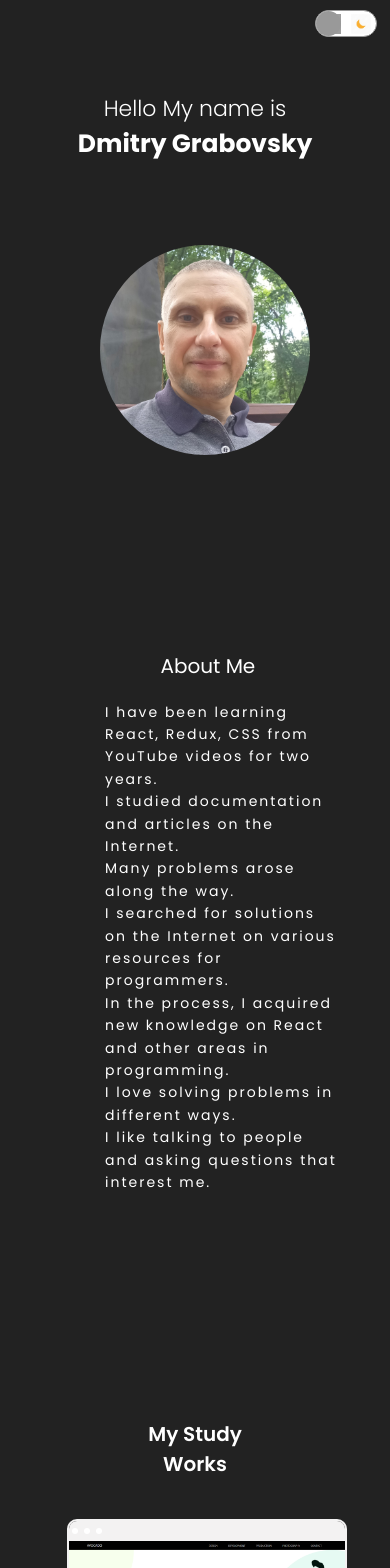
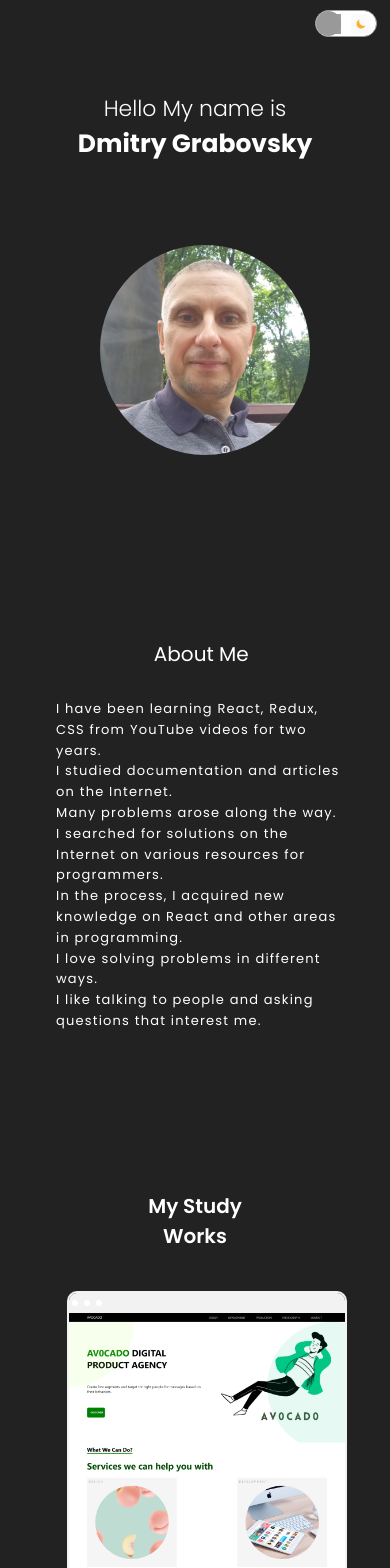
Before and after one commit to programer1983/Portfolio, a React (Create React App) app: page / in a window 390 px wide. Shown: the top 1568 px of the page. Built offline with nearby package versions, Linux system fonts and the light colour scheme; grey boxes are pictures that could not be loaded.

Commit message:
refactoring  about

```diff
--- a/src/components/about/about.css
+++ b/src/components/about/about.css
@@ -156,131 +156,237 @@
     }
 }
 
-@media screen and (max-width: 581px){
-    .a {
-        height: 50vh;
-        width: 70%;
-        margin-bottom: 60px;
+
+@media screen and (max-width: 588px){
+    .a-sub {
+        margin: 10px 10px;
+        line-height: 40px;
+    }
+}
+
+
+@media screen and (max-width: 583px){
+    .a-sub {
+        margin: 9px 9px;
+        margin-top: 30px;
     }
 }
 
 @media screen and (max-width: 579px){
-    .a-title {
-        width: 90%;
+    .a-sub {
+        margin: 8px 8px;
+        margin-top: 30px;
     }
 }
 
-@media screen and (max-width: 575px){
-    .a {
-        height: 50vh;
-        width: 70%;
-        margin-bottom: 60px;
+@media screen and (max-width: 576px){
+    .a-sub {
+        margin: 7px 7px;
+        margin-top: 30px;
     }
 }
 
-@media screen and (max-width: 550px){
-    .a {
-        margin-bottom: 90px;
-     }
-
-     .a-title {
-        font-size: 20px;
-    }
-
-     .a-sub p {
-        font-size: 14px;
-        letter-spacing: 2px;
-        line-height: 1.6;
+@media screen and (max-width: 573px){
+    .a-sub {
+        margin: 6px 6px;
+        margin-top: 30px;
     }
 }
 
+@media screen and (max-width: 551px){
+    .a-sub {
+        margin: 5px 5px;
+        margin-top: 30px;
+    }
+}
 
-@media screen and (max-width: 481px){
-    .a {
-        height: 100vh;
-        width: 75%;
+@media screen and (max-width: 548px){
+    .a-sub {
+        margin: 4px 4px;
         margin-top: 30px;
     }
 }
 
 
-@media screen and (max-width: 438px){
-    .a {
-        height: 100vh;
-        width: 70%;
+@media screen and (max-width: 545px){
+    .a-sub {
+        margin: 3px 3px;
         margin-top: 30px;
     }
 }
 
-@media screen and (max-width: 405px){
-    .a {
-        margin-top: 60px;
+@media screen and (max-width: 542px){
+    .a-sub {
+        margin: 2px 2px;
+        margin-top: 30px;
     }
 }
 
-@media screen and (max-width: 405px){
-    .a {
-        margin-top: 60px;
+@media screen and (max-width: 540px){
+    .a-sub {
+        margin: 1px 1px;
+        margin-top: 30px;
+    }
+}
+
+@media screen and (max-width: 537px){
+    .a-sub {
+        margin: 0px 0px;
+        margin-top: 30px;
+    }
+}
+
+@media screen and (max-width: 535px){
+    .a-title {
+        margin-bottom: 30px;
+        font-size: 20px;
+    }
+
+    .a-sub {
+        padding-right: 10px;
+        margin: 0px 0px;
+    }
+}
+
+
+@media screen and (max-width: 528px){
+    .a-sub p {
+        font-size: 15px;
+        letter-spacing: 1.2px;
+    }
+}
+
+@media screen and (max-width: 505px){
+    .a-title {
+        padding-right: 30px;
+
+    }
+
+    .a-sub p {
+        font-size: 14px;
+        letter-spacing: 1.2px;
+        padding-right: 10px;
+    }
+}
+
+@media screen and (max-width: 490px){
+    .a-sub p {
+        font-size: 13.5px;
     }
 }
 
 @media screen and (max-width: 480px){
-    .a {
-        margin-bottom: 5px;
+    .a-title {
+        margin-top: 60px;
+        padding-right: 30px;
     }
 }
 
-@media screen and (max-width: 368px){
-    .a {
-        margin-top: 140px;
-        width: 62%;
+
+@media screen and (max-width: 476px){
+    .a-sub p {
+        font-size: 13.4px;
     }
 }
 
-@media screen and (max-width: 360px){
-    .a {
-        width: 62.2%;
+@media screen and (max-width: 473px){
+    .a-sub p {
+        font-size: 13.3px;
     }
 }
 
-@media screen and (max-width: 362px){
-    .a {
-        margin-bottom: 35px;
+
+@media screen and (max-width: 473px){
+    .a-sub p {
+        font-size: 13.2px;
     }
 }
 
-@media screen and (max-width: 342px){
-    .a {
-        margin-top: 160px;
-        width: 55%;
+
+@media screen and (max-width: 460px){
+    .a-sub p {
+        font-size: 13px;
     }
 }
 
-@media screen and (max-width: 333px){
-    .a {
-        margin-top: 180px;
+
+@media screen and (max-width: 442px){
+    .a-sub p {
+        font-size: 12.3px;
     }
 }
 
-@media screen and (max-width: 318px){
-    .a {
-        margin-top: 190px;
-        width: 55%;
+@media screen and (max-width: 438px){
+     .a-title {
+       padding-right: 60px;
+     }
+
+     .a-sub {
+        padding-right: 24px;
     }
 }
 
-@media screen and (max-width: 311px){
-    .a {
-        margin-top: 200px;
-        width: 50%;
+@media screen and (max-width: 428px){
+    .a-right {
+        width: auto;
     }
 }
 
-@media screen and (max-width: 305px){
-    .a {
-        margin-top: 200px;
-        width: 45%;
-        display: flex;
-        justify-content: center;
+
+@media screen and (max-width: 422px){
+    .a-title {
+        padding-right: 60px;
+      }
+
+      .a-right {
+        margin-top: 120px;
+    }
+
+    .a-sub {
+        translate: calc(100vw - 435px);
+     }
+
+     .a-sub p {
+        width: 100%;
+        font-size: 13px;
     }
 }
+
+
+@media screen and (max-width: 415px){
+    .a-sub {
+        translate: calc(100vw - 430px);
+     }
+}
+
+
+@media screen and (max-width: 415px){
+    .a-sub {
+        translate: calc(100vw - 430px);
+     }
+}
+
+@media screen and (max-width: 410px){
+    .a-sub {
+        width: 100%;
+     }
+}
+
+@media screen and (max-width: 399px){
+    .a-sub {
+        translate: calc(100vw - 425px);
+     }
+}
+
+
+@media screen and (max-width: 391px){
+    .a-sub {
+        translate: calc(100vw - 419px);
+     }
+}
+
+@media screen and (max-width: 387px){
+    .a-sub {
+        translate: calc(100vw - 417px);
+     }
+}
--- a/src/components/contact/contact.css
+++ b/src/components/contact/contact.css
@@ -258,12 +258,33 @@ button {
 }
 
 
+@media screen and (max-width: 372px) {
+    .c-icon {
+        width: 25px;
+        height: 25px;
+    }
+}
+
+
+
 @media screen and (max-width: 368px) {
     form {
         width: 180px;
     }
 }
 
+
+@media screen and (max-width: 365px) {
+    .c-info-item {
+        font-size: 15px;
+    }
+}
+
+@media screen and (max-width: 353px) {
+    .c-info-item {
+        font-size: 14px;
+    }
+}
 
 @media screen and (max-width: 344px) {
     form {
@@ -272,6 +293,13 @@ button {
 
     textarea {
         width: 150%;
+   }
+}
+
+
+@media screen and (max-width: 340px) {
+   .c-info {
+      width: 250px;
    }
 }
 
@@ -300,28 +328,3 @@ button {
         width: 115%;
    }
 }
-
-@media screen and (max-width: 372px) {
-    .c-icon {
-        width: 25px;
-        height: 25px;
-    }
-}
-
-@media screen and (max-width: 365px) {
-    .c-info-item {
-        font-size: 15px;
-    }
-}
-
-@media screen and (max-width: 353px) {
-    .c-info-item {
-        font-size: 14px;
-    }
-}
-
-@media screen and (max-width: 340px) {
-   .c-info {
-      width: 250px;
-   }
-}
--- a/src/components/productList/productlist.css
+++ b/src/components/productList/productlist.css
@@ -176,6 +176,12 @@
     }
 }
 
+@media screen and (max-width: 422px){
+    .pl-title {
+        margin-top: 100px;
+    }
+}
+
 @media screen and (max-width: 394px){
     .pl-list {
         width: 140%;
```
Lines whose indentation alone changed are shown as unchanged.
